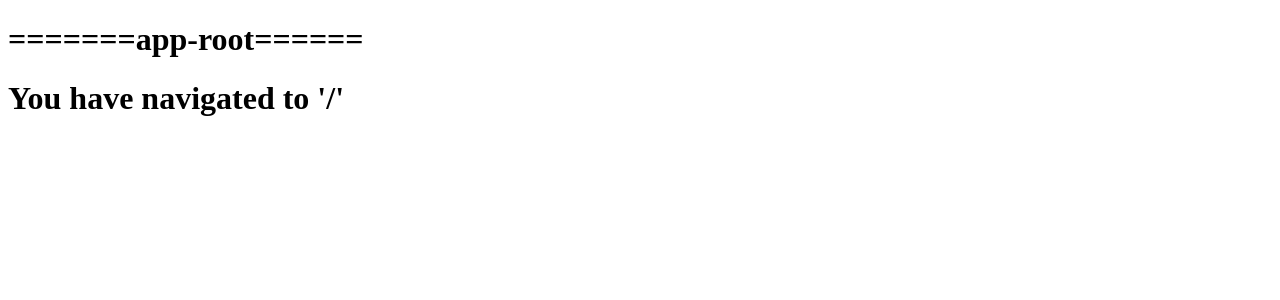
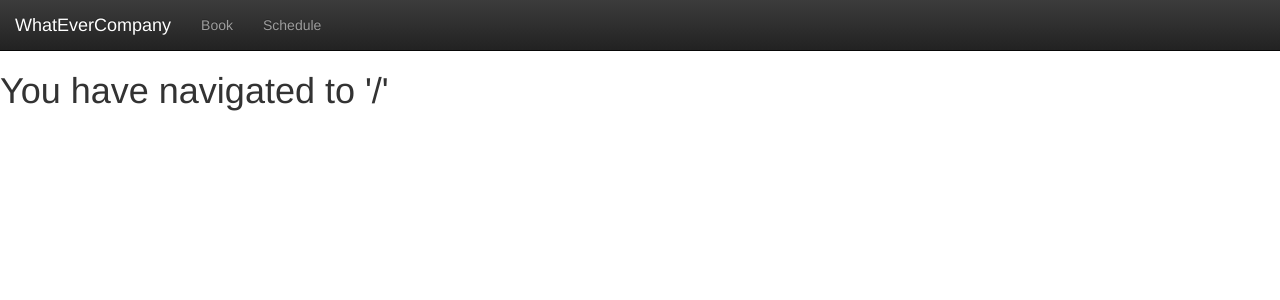
Before and after one commit to groenborg/CharonFront, an Angular app: page / in a window 1280 px wide. Shown: the top 300 px of the page. Built offline with nearby package versions, Linux system fonts and the light colour scheme.

Commit message:
Project set up with bootstrap & headerbar added

```diff
--- a/src/app/app.component.html
+++ b/src/app/app.component.html
@@ -1,6 +1,4 @@
-<h1>
-  {{title}}
-</h1>
+<app-header></app-header>
 
 <!-- Routed views goes here -->
 <router-outlet></router-outlet>
--- a/src/app/app.component.ts
+++ b/src/app/app.component.ts
@@ -6,5 +6,5 @@ import { Component } from '@angular/core';
   styleUrls: ['./app.component.css']
 })
 export class AppComponent {
-  title = '=======app-root======';
+
 }
--- a/src/app/app.module.ts
+++ b/src/app/app.module.ts
@@ -7,12 +7,14 @@ import { RouterModule } from '@angular/router';
 import { AppComponent } from './app.component';
 import { PageNotFoundComponent } from './page-not-found.component';
 import { TestComponent } from './test.component';
+import { HeaderComponent } from './header/header.component';
 
 @NgModule({
   declarations: [
     AppComponent,
     PageNotFoundComponent,
-    TestComponent
+    TestComponent,
+    HeaderComponent
   ],
   imports: [
     BrowserModule,
--- /dev/null
+++ b/src/app/header/header.component.html
@@ -0,0 +1,21 @@
+<nav class="navbar navbar-inverse navbar-static-top">
+  <div class="container-fluid">
+    <!-- Brand and toggle get grouped for better mobile display -->
+    <div class="navbar-header">
+      <a class="navbar-brand" routerLink="/">WhatEverCompany</a>
+    </div>
+
+    <!-- Collect the nav links, forms, and other content for toggling -->
+    <div class="collapse navbar-collapse" id="bs-example-navbar-collapse-1">
+      <ul class="nav navbar-nav">
+        <li><a routerLink="/reservation">Book</a></li>
+        <li><a routerLink="/schedule">Schedule</a></li>
+      </ul>
+
+      <!-- Put links here for right side navbar buttons-->
+      <ul class="nav navbar-nav navbar-right">
+      </ul>
+
+    </div><!-- /.navbar-collapse -->
+  </div><!-- /.container-fluid -->
+</nav>
--- /dev/null
+++ b/src/app/header/header.component.ts
@@ -0,0 +1,15 @@
+import { Component, OnInit } from '@angular/core';
+
+@Component({
+  selector: 'app-header',
+  templateUrl: './header.component.html',
+  styles: []
+})
+export class HeaderComponent implements OnInit {
+
+  constructor() { }
+
+  ngOnInit() {
+  }
+
+}
--- a/src/app/test.component.ts
+++ b/src/app/test.component.ts
@@ -6,6 +6,7 @@ import { Component } from '@angular/core';
     <h1>
       You have navigated to '/'
     </h1>
+
   `,
   styles: []
 })
--- a/src/index.html
+++ b/src/index.html
@@ -7,6 +7,16 @@
 
   <meta name="viewport" content="width=device-width, initial-scale=1">
   <link rel="icon" type="image/x-icon" href="favicon.ico">
+
+  <!-- Latest compiled and minified CSS -->
+  <link rel="stylesheet" href="https://maxcdn.bootstrapcdn.com/bootstrap/3.3.7/css/bootstrap.min.css" integrity="sha384-BVYiiSIFeK1dGmJRAkycuHAHRg32OmUcww7on3RYdg4Va+PmSTsz/K68vbdEjh4u" crossorigin="anonymous">
+
+  <!-- Optional theme -->
+  <link rel="stylesheet" href="https://maxcdn.bootstrapcdn.com/bootstrap/3.3.7/css/bootstrap-theme.min.css" integrity="sha384-rHyoN1iRsVXV4nD0JutlnGaslCJuC7uwjduW9SVrLvRYooPp2bWYgmgJQIXwl/Sp" crossorigin="anonymous">
+
+  <!-- Latest compiled and minified JavaScript -->
+  <script src="https://maxcdn.bootstrapcdn.com/bootstrap/3.3.7/js/bootstrap.min.js" integrity="sha384-Tc5IQib027qvyjSMfHjOMaLkfuWVxZxUPnCJA7l2mCWNIpG9mGCD8wGNIcPD7Txa" crossorigin="anonymous"></script>
+
 </head>
 <body>
   <app-root>Loading...</app-root>
```
Also changed, not shown: 1 other file (tests, documents, lock files or other folders).
